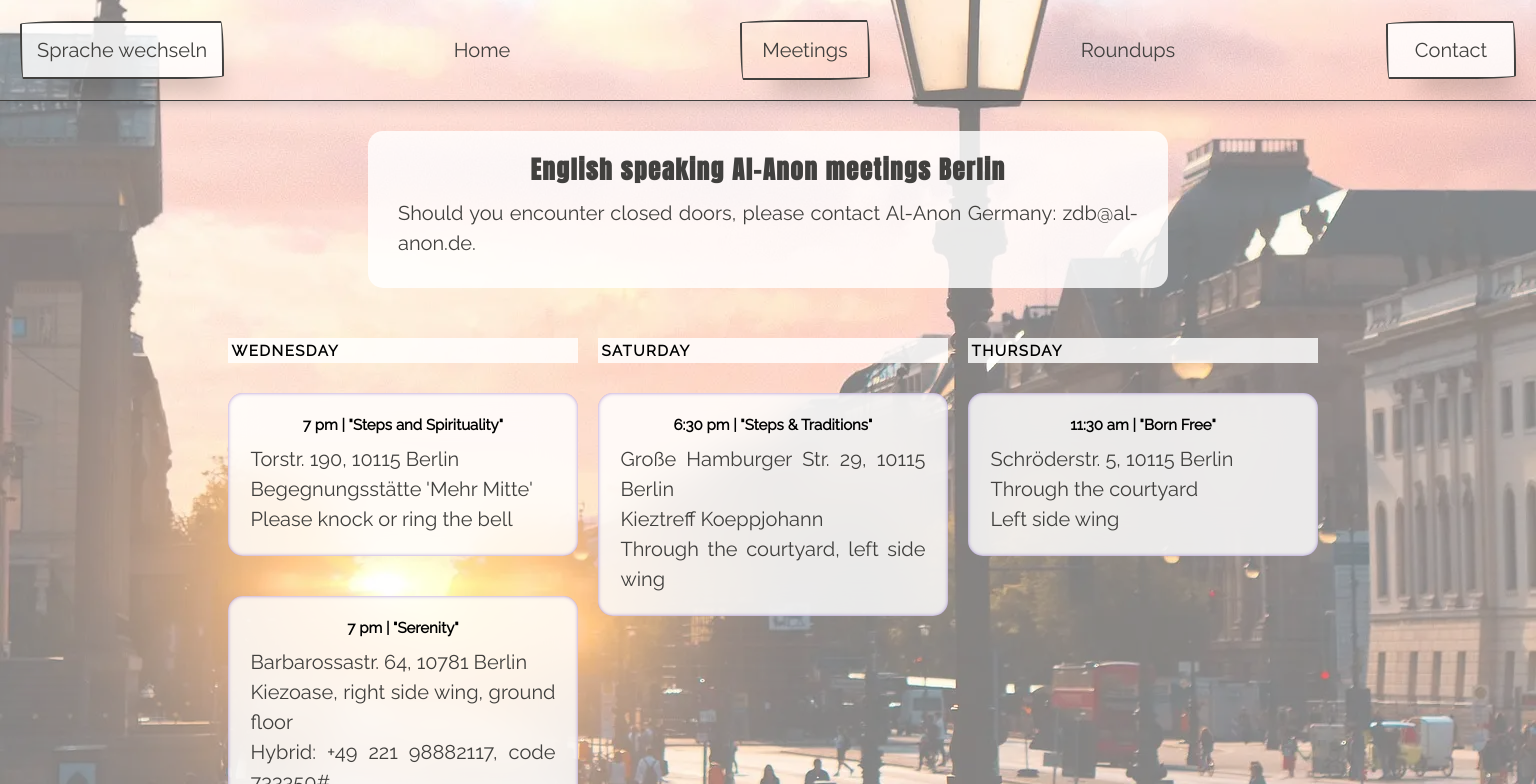
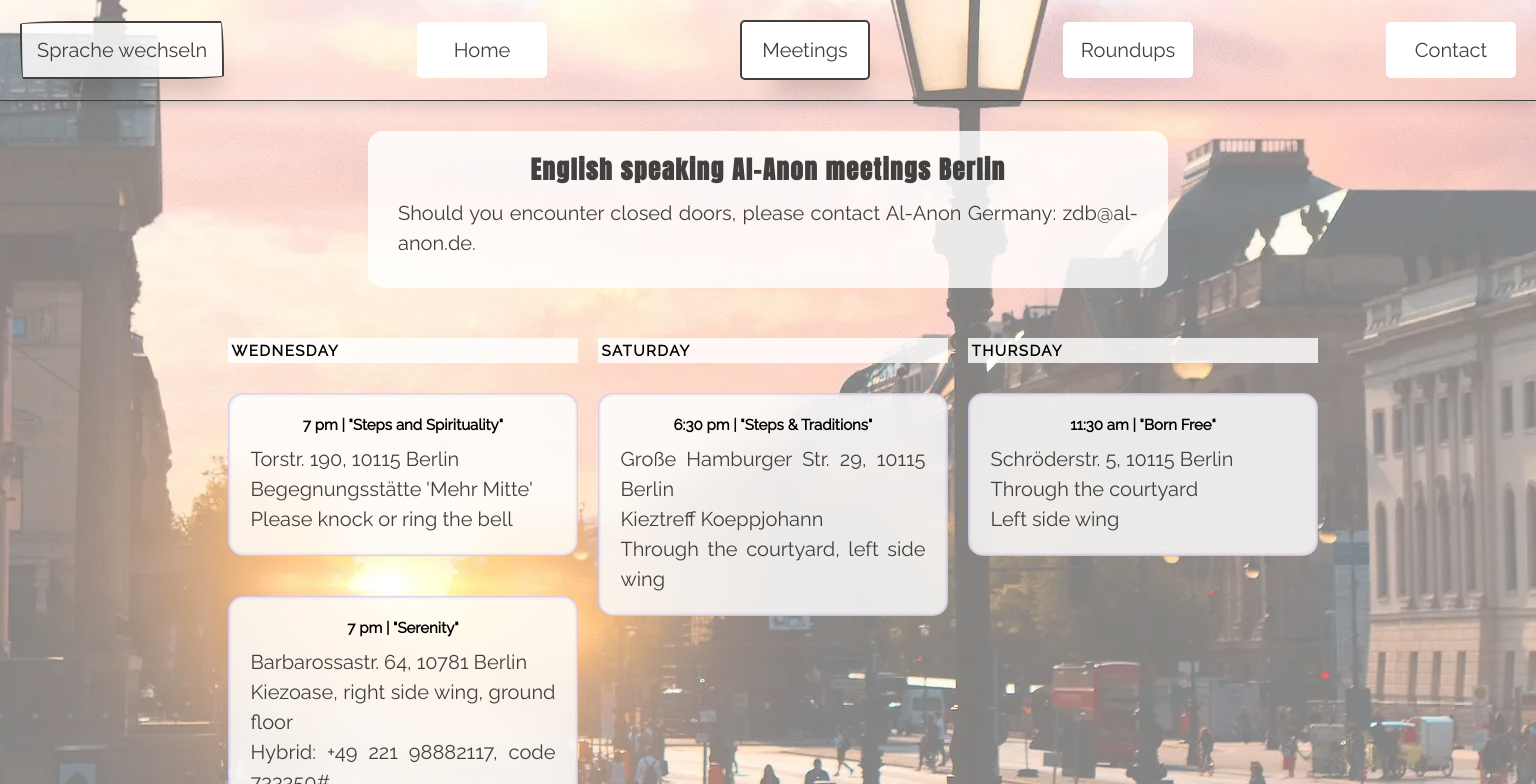
Before and after one commit to Footsteps/al-anon, a React (Vite) app: page /meetings in a window 1536 px wide. Shown: the top 784 px of the page. Built offline with nearby package versions, Linux system fonts and the light colour scheme.

Commit message:
changed buttons background

```diff
--- a/src/assets/css/buttons.css
+++ b/src/assets/css/buttons.css
@@ -44,10 +44,13 @@ button {
   text-decoration: none;
 }
 
+button:is(:hover, :focus-visible, :active) {
+  background-color: var(--primary-color);
+  color: var(--button-background-color);
+}
+
 button:is(:hover, :focus-visible, :active),
 .nav-link:is(:hover, :focus-visible, :active) {
-  background-color: var(--primary-color);
-  color: var(--button-background-color);
   transform: translate3d(0, 2px, 0);
 }
 
@@ -59,7 +62,8 @@ button:is(:hover, :focus-visible, :active),
 @media (min-width: 769px) {
   .nav-link {
     font-size: 1.5rem;
-    background-color: transparent;
+    background-color: var(--button-background-color);
+    border-radius: 5px;
     text-decoration: none;
   } /*styling nav-links: all items header except language switcher*/
 
@@ -85,9 +89,7 @@ button:is(:hover, :focus-visible, :active),
   button:is(:hover, :active, :focus-visible), .nav-link:is(:hover, :focus-visible) {
     transform: translateY(2px);
   }
-    .app-container.events .nav-link  {
-    background-color: var(--button-background-color);
-  }
+
 }
 
 @media (min-width: 1023px) {
@@ -95,21 +97,3 @@ button:is(:hover, :focus-visible, :active),
         font-size: 2rem;
     }
 }
-
-@media (min-width: 1367px) {
- .app-container.meetings nav > a:last-child {
-    border-style: solid;
-    border-width: 2px;
-    border-bottom-left-radius: 15px 255px;
-    border-bottom-right-radius: 225px 15px;
-    border-top-left-radius: 255px 15px;
-    border-top-right-radius: 15px 225px;
-
-    box-shadow: rgba(0, 0, 0, 0.2) 15px 28px 25px -18px;
-
-    padding: 1.5rem;
-    background: var(--text-background-color);
-    color: var(--primary-color);
-    border-color: var(--primary-color);
-  }
-}
```
